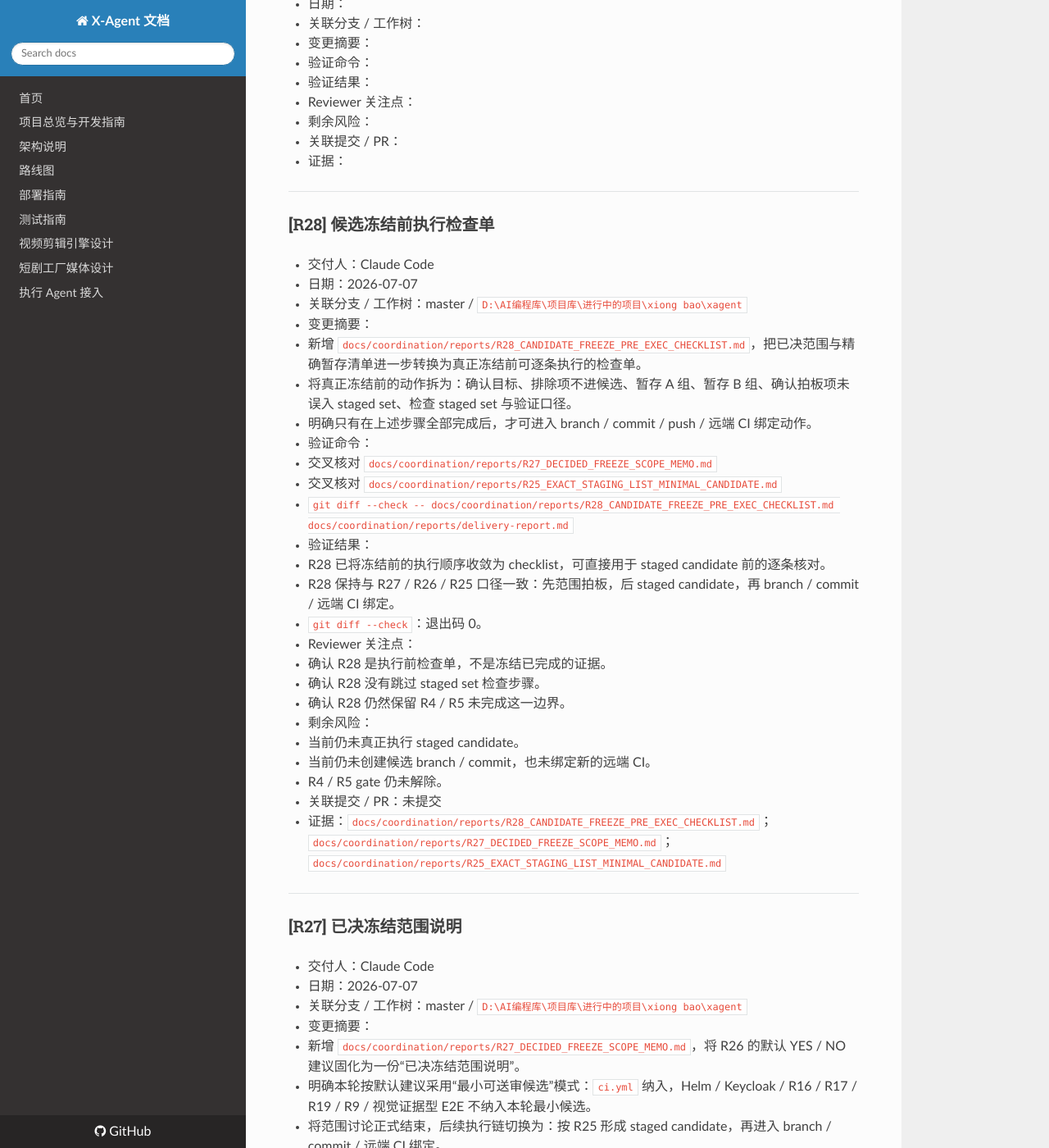
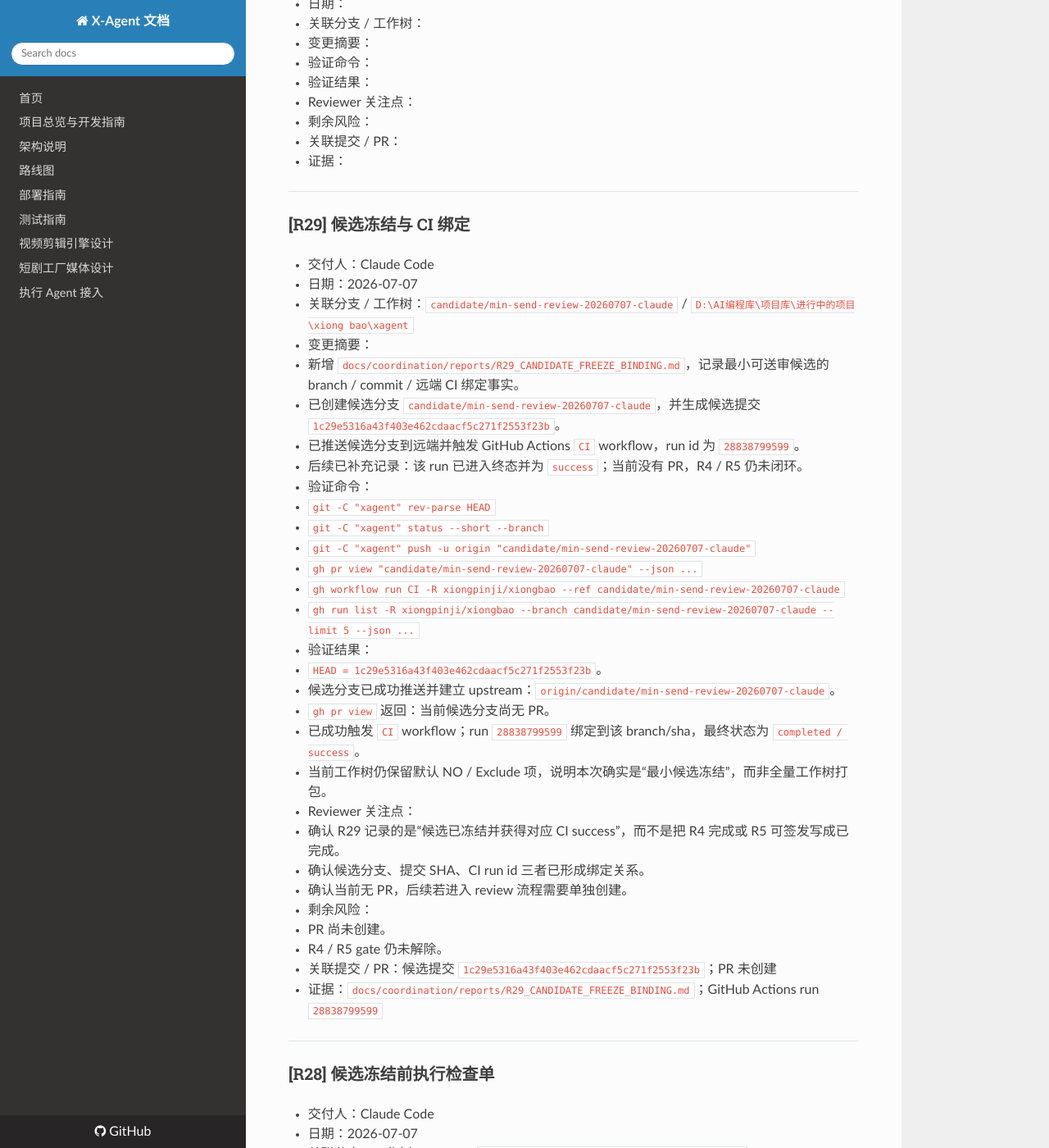
Before and after one commit to xiongpinji/xiongbao, an MkDocs documentation site: the page built from docs/coordination/reports/delivery-report.md, in a window 1280 px wide and 1400 px high, scrolled down 400 px. Shown: the whole window at 82% size. Built offline with MkDocs 1.6.1, drawn with Linux system fonts in a browser that asks for light colours; nearby versions of some CDN libraries.

Commit message:
docs(readiness): record candidate CI success
Co-Authored-By: Claude Opus 4.8 (1M context) <noreply@anthropic.com>

```diff
--- a/docs/coordination/reports/delivery-report.md
+++ b/docs/coordination/reports/delivery-report.md
@@ -19,6 +19,41 @@
 - 剩余风险：
 - 关联提交 / PR：
 - 证据：
+
+---
+
+### [R29] 候选冻结与 CI 绑定
+
+- 交付人：Claude Code
+- 日期：2026-07-07
+- 关联分支 / 工作树：`candidate/min-send-review-20260707-claude` / `D:\AI编程库\项目库\进行中的项目\xiong bao\xagent`
+- 变更摘要：
+  - 新增 `docs/coordination/reports/R29_CANDIDATE_FREEZE_BINDING.md`，记录最小可送审候选的 branch / commit / 远端 CI 绑定事实。
+  - 已创建候选分支 `candidate/min-send-review-20260707-claude`，并生成候选提交 `1c29e5316a43f403e462cdaacf5c271f2553f23b`。
+  - 已推送候选分支到远端并触发 GitHub Actions `CI` workflow，run id 为 `28838799599`。
+  - 后续已补充记录：该 run 已进入终态并为 `success`；当前没有 PR，R4 / R5 仍未闭环。
+- 验证命令：
+  - `git -C "xagent" rev-parse HEAD`
+  - `git -C "xagent" status --short --branch`
+  - `git -C "xagent" push -u origin "candidate/min-send-review-20260707-claude"`
+  - `gh pr view "candidate/min-send-review-20260707-claude" --json ...`
+  - `gh workflow run CI -R xiongpinji/xiongbao --ref candidate/min-send-review-20260707-claude`
+  - `gh run list -R xiongpinji/xiongbao --branch candidate/min-send-review-20260707-claude --limit 5 --json ...`
+- 验证结果：
+  - `HEAD = 1c29e5316a43f403e462cdaacf5c271f2553f23b`。
+  - 候选分支已成功推送并建立 upstream：`origin/candidate/min-send-review-20260707-claude`。
+  - `gh pr view` 返回：当前候选分支尚无 PR。
+  - 已成功触发 `CI` workflow；run `28838799599` 绑定到该 branch/sha，最终状态为 `completed / success`。
+  - 当前工作树仍保留默认 NO / Exclude 项，说明本次确实是“最小候选冻结”，而非全量工作树打包。
+- Reviewer 关注点：
+  - 确认 R29 记录的是“候选已冻结并获得对应 CI success”，而不是把 R4 完成或 R5 可签发写成已完成。
+  - 确认候选分支、提交 SHA、CI run id 三者已形成绑定关系。
+  - 确认当前无 PR，后续若进入 review 流程需要单独创建。
+- 剩余风险：
+  - PR 尚未创建。
+  - R4 / R5 gate 仍未解除。
+- 关联提交 / PR：候选提交 `1c29e5316a43f403e462cdaacf5c271f2553f23b`；PR 未创建
+- 证据：`docs/coordination/reports/R29_CANDIDATE_FREEZE_BINDING.md`；GitHub Actions run `28838799599`
 
 ---
 
```
Also changed, not shown: docs/coordination/reports/R29_CANDIDATE_FREEZE_BINDING.md (added, +154 -0 lines).
